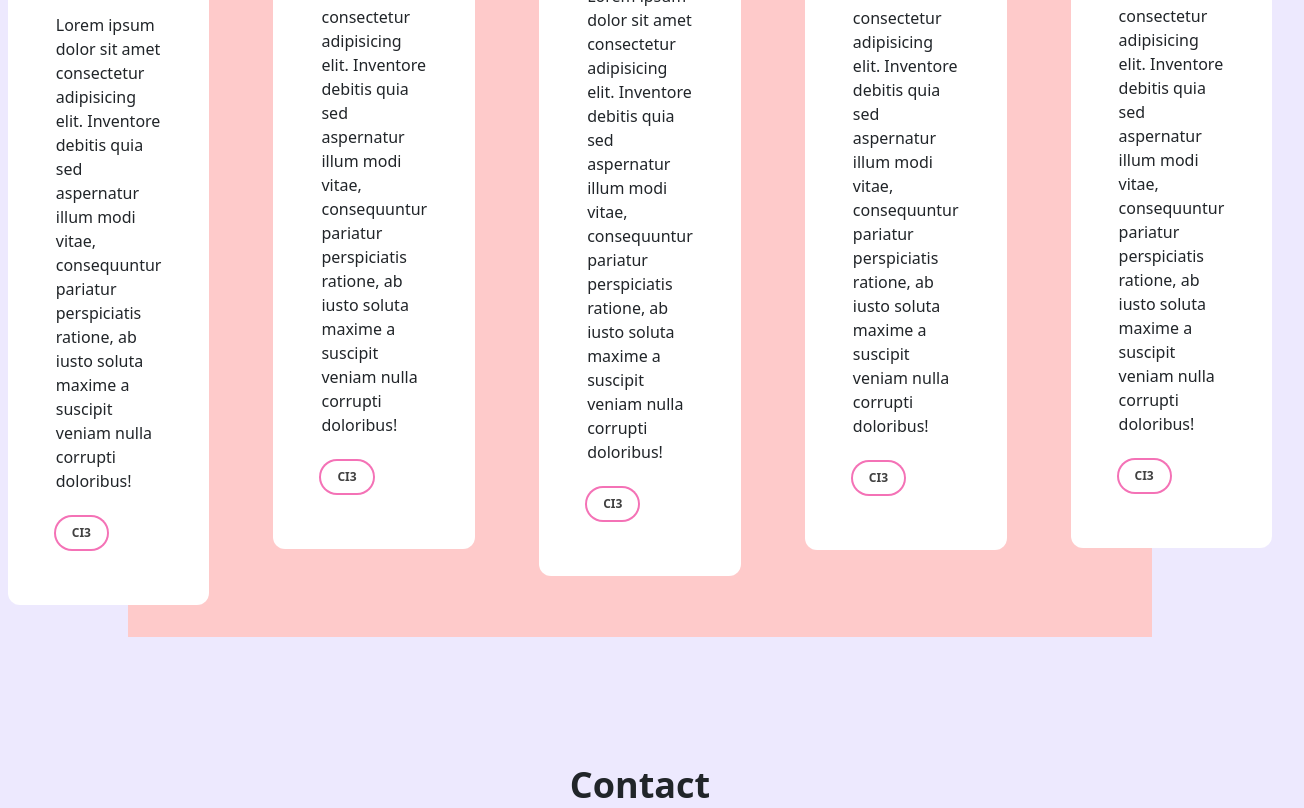
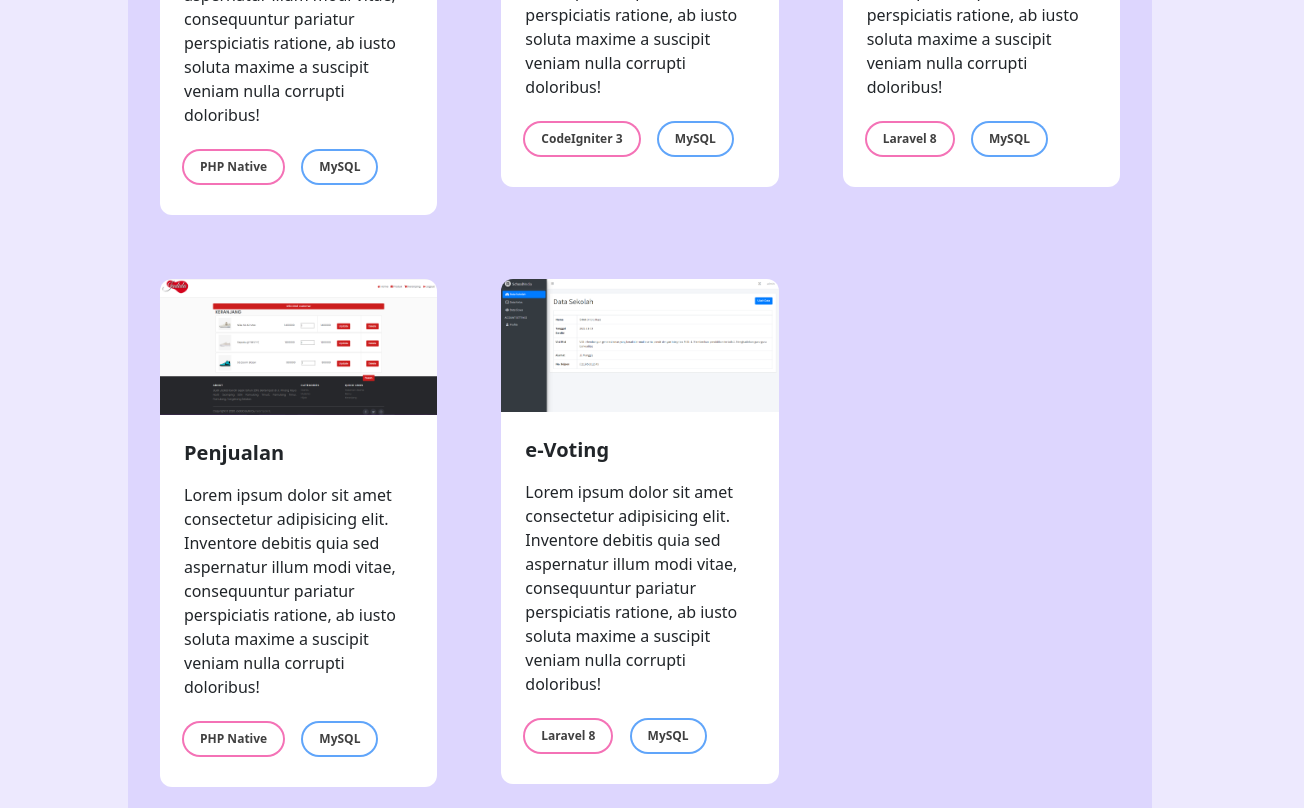
Before and after one commit to Myutii/mutiara.github.io, a website: page index.html in a window 1280 px wide. Shown: the part 1021-1829 px from the top of the page, 1304 px wide, since content can reach past the window. Drawn offline with nearby package versions, Linux system fonts and the light colour scheme.

Commit message:
update responsive

```diff
--- a/index.html
+++ b/index.html
@@ -71,12 +71,12 @@
         <!-- About -->
         <div class="max-w-sm m-auto md:justify-center md:mx-auto md:bg-violet-200 md:dark:bg-transparent md:flex md:max-w-5xl md:p-10">
             <div class="bg-violet-300 dark:bg-zinc-800 dark:border-2 dark:border-teal-400 p-8">
-                <img class="m-auto rounded-lg shadow-xl" src="https://source.unsplash.com/400x400" alt="">
+                <img class="m-auto rounded-lg shadow-xl" src="https://source.unsplash.com/AxptdsM1wy8" alt="">
             </div>
             <div class="p-8 m-auto">
                 <p class="text-3xl font-bold dark:text-neutral-200">Hello! I'm Mutiara</p>
                 <p class="text-sm text-neutral-500">A Muslim Woman</p>
-                <p class="dark:text-neutral-200 mb-5">Being honest is one of the things that our Uswatun Hasanah exemplifies.</p>
+                <p class="dark:text-neutral-200 mb-3">Being honest is one of the things that our Uswatun Hasanah exemplifies.</p>
                 <a href="#portofolio" class="text-xs text-neutral-700 rounded-full ring-2 dark:ring-teal-400 dark:text-neutral-200 ring-violet-400 mr-4 my-2 px-3 py-2 hover:bg-violet-400 hover:text-white hover:dark:text-white hover:ring-violet-400 font-bold">Portofolio</a>
                 <a href="#contact" class="text-xs text-neutral-700 rounded-full ring-2 dark:ring-teal-400 dark:text-neutral-200 ring-pink-400 mr-4 my-2 px-3 py-2 hover:bg-pink-400 hover:text-white hover:dark:text-white hover:ring-pink-400 font-bold">Contact</a>
             </div>
@@ -98,10 +98,10 @@
             <div class="h-20 "></div>
             <h1 class="text-4xl text-center font-semibold dark:text-neutral-200">My Project and Portofolio</h1>
         </div>
-        <div class="max-w-sm m-auto md:justify-center bg-red-200 dark:bg-zinc-800 dark:border-2 dark:border-teal-400 dark:text-neutral-200 md:flex md:max-w-5xl">
-            <div class="p-8">
+        <div class="max-w-sm m-auto md:justify-center grid grid-cols-1 md:grid-cols-2 lg:grid-cols-3 bg-violet-200 dark:bg-zinc-800 dark:border-2 dark:border-teal-400 dark:text-neutral-800 md:max-w-5xl">
+            <div class="p-8 md:max-w-sm">
                 <img class="m-auto rounded-t-xl dark:rounded-none" src="image/siakad.PNG" alt="">
-                <div class="bg-white dark:bg-zinc-900 dark:rounded-none dark:shadow-lg rounded-b-xl p-5 md:max-w-sm">
+                <div class="bg-white dark:bg-zinc-900 dark:rounded-none dark:shadow-lg rounded-b-xl p-4">
                     <h2 class="text-xl font-semibold">Sistem Informasi Akademik</h2>
                     <p class="py-3">
                         Lorem ipsum dolor sit amet consectetur adipisicing elit.
@@ -109,12 +109,13 @@
                         consequuntur pariatur perspiciatis ratione, ab iusto soluta
                         maxime a suscipit veniam nulla corrupti doloribus!
                     </p>
-                    <button class="text-xs text-neutral-700 rounded-full ring-2 dark:ring-teal-400 dark:text-neutral-200 ring-pink-400 mr-4 my-2 px-3 py-2 hover:bg-pink-400 hover:text-white hover:ring-pink-400 font-bold">CI3</button>
+                    <button class="text-xs text-neutral-700 rounded-full ring-2 dark:ring-teal-400 dark:text-neutral-800 ring-pink-400 mr-4 my-2 px-3 py-2 hover:bg-pink-400 hover:text-white dark:hover:bg-teal-400 font-bold">PHP Native</button>
+                    <button class="text-xs text-neutral-700 rounded-full ring-2 dark:ring-teal-400 dark:text-neutral-800 ring-blue-400 mr-4 my-2 px-3 py-2 hover:bg-blue-400 hover:text-white dark:hover:bg-teal-400 font-bold">MySQL</button>
                 </div>
             </div>
-            <div class="px-8 pb-8 md:py-8">
+            <div class="px-8 pb-8 md:py-8 md:max-w-sm">
                 <img class="m-auto rounded-t-xl dark:rounded-none" src="image/evote.PNG" alt="">
-                <div class="bg-white dark:bg-zinc-900 dark:rounded-none dark:shadow-lg rounded-b-xl p-5 md:max-w-sm">
+                <div class="bg-white dark:bg-zinc-900 dark:rounded-none dark:shadow-lg rounded-b-xl p-4">
                     <h2 class="text-xl font-semibold">E-Voting</h2>
                     <p class="py-3">
                         Lorem ipsum dolor sit amet consectetur adipisicing elit.
@@ -122,12 +123,13 @@
                         consequuntur pariatur perspiciatis ratione, ab iusto soluta
                         maxime a suscipit veniam nulla corrupti doloribus!
                     </p>
-                    <button class="text-xs text-neutral-700 rounded-full ring-2 dark:ring-teal-400 dark:text-neutral-200 ring-pink-400 mr-4 my-2 px-3 py-2 hover:bg-pink-400 hover:text-white hover:ring-pink-400 font-bold">CI3</button>
+                    <button class="text-xs text-neutral-700 rounded-full ring-2 dark:ring-teal-400 dark:text-neutral-800 ring-pink-400 mr-4 my-2 px-3 py-2 hover:bg-pink-400 hover:text-white dark:hover:bg-teal-400 font-bold">CodeIgniter 3</button>
+                    <button class="text-xs text-neutral-700 rounded-full ring-2 dark:ring-teal-400 dark:text-neutral-800 ring-blue-400 mr-4 my-2 px-3 py-2 hover:bg-blue-400 hover:text-white dark:hover:bg-teal-400 font-bold">MySQL</button>
                 </div>
             </div>
-            <div class="px-8 pb-8 md:py-8">
+            <div class="px-8 pb-8 md:py-8 md:max-w-sm">
                 <img class="m-auto rounded-t-xl dark:rounded-none" src="image/dompet.PNG" alt="">
-                <div class="bg-white dark:bg-zinc-900 dark:rounded-none dark:shadow-lg rounded-b-xl p-5 md:max-w-sm">
+                <div class="bg-white dark:bg-zinc-900 dark:rounded-none dark:shadow-lg rounded-b-xl p-4">
                     <h2 class="text-xl font-semibold">Atom Pocket</h2>
                     <p class="py-3">
                         Lorem ipsum dolor sit amet consectetur adipisicing elit.
@@ -135,12 +137,13 @@
                         consequuntur pariatur perspiciatis ratione, ab iusto soluta
                         maxime a suscipit veniam nulla corrupti doloribus!
                     </p>
-                    <button class="text-xs text-neutral-700 rounded-full ring-2 dark:ring-teal-400 dark:text-neutral-200 ring-pink-400 mr-4 my-2 px-3 py-2 hover:bg-pink-400 hover:text-white hover:ring-pink-400 font-bold">CI3</button>
+                    <button class="text-xs text-neutral-700 rounded-full ring-2 dark:ring-teal-400 dark:text-neutral-800 ring-pink-400 mr-4 my-2 px-3 py-2 hover:bg-pink-400 hover:text-white dark:hover:bg-teal-400 font-bold">Laravel 8</button>
+                    <button class="text-xs text-neutral-700 rounded-full ring-2 dark:ring-teal-400 dark:text-neutral-800 ring-blue-400 mr-4 my-2 px-3 py-2 hover:bg-blue-400 hover:text-white dark:hover:bg-teal-400 font-bold">MySQL</button>
                 </div>
             </div>
-            <div class="px-8 pb-8 md:py-8">
+            <div class="px-8 pb-8 md:py-8 md:max-w-sm">
                 <img class="m-auto rounded-t-xl dark:rounded-none" src="image/toko.PNG" alt="">
-                <div class="bg-white dark:bg-zinc-900 dark:rounded-none dark:shadow-lg rounded-b-xl p-5 md:max-w-sm">
+                <div class="bg-white dark:bg-zinc-900 dark:rounded-none dark:shadow-lg rounded-b-xl p-4">
                     <h2 class="text-xl font-semibold">Penjualan</h2>
                     <p class="py-3">
                         Lorem ipsum dolor sit amet consectetur adipisicing elit.
@@ -148,12 +151,13 @@
                         consequuntur pariatur perspiciatis ratione, ab iusto soluta
                         maxime a suscipit veniam nulla corrupti doloribus!
                     </p>
-                    <button class="text-xs text-neutral-700 rounded-full ring-2 dark:ring-teal-400 dark:text-neutral-200 ring-pink-400 mr-4 my-2 px-3 py-2 hover:bg-pink-400 hover:text-white hover:ring-pink-400 font-bold">CI3</button>
+                    <button class="text-xs text-neutral-700 rounded-full ring-2 dark:ring-teal-400 dark:text-neutral-800 ring-pink-400 mr-4 my-2 px-3 py-2 hover:bg-pink-400 hover:text-white dark:hover:bg-teal-400 font-bold">PHP Native</button>
+                    <button class="text-xs text-neutral-700 rounded-full ring-2 dark:ring-teal-400 dark:text-neutral-800 ring-blue-400 mr-4 my-2 px-3 py-2 hover:bg-blue-400 hover:text-white dark:hover:bg-teal-400 font-bold">MySQL</button>
                 </div>
             </div>
-            <div class="px-8 pb-8 md:py-8">
+            <div class="px-8 pb-8 md:py-8 md:max-w-sm">
                 <img class="m-auto rounded-t-xl dark:rounded-none" src="image/datasekolah.PNG" alt="">
-                <div class="bg-white dark:bg-zinc-900 dark:rounded-none dark:shadow-lg rounded-b-xl p-5 md:max-w-sm">
+                <div class="bg-white dark:bg-zinc-900 dark:rounded-none dark:shadow-lg rounded-b-xl p-4">
                     <h2 class="text-xl font-semibold">e-Voting</h2>
                     <p class="py-3">
                         Lorem ipsum dolor sit amet consectetur adipisicing elit.
@@ -161,7 +165,8 @@
                         consequuntur pariatur perspiciatis ratione, ab iusto soluta
                         maxime a suscipit veniam nulla corrupti doloribus!
                     </p>
-                    <button class="text-xs text-neutral-700 rounded-full ring-2 dark:ring-teal-400 dark:text-neutral-200 ring-pink-400 mr-4 my-2 px-3 py-2 hover:bg-pink-400 hover:text-white hover:ring-pink-400 font-bold">CI3</button>
+                    <button class="text-xs text-neutral-700 rounded-full ring-2 dark:ring-teal-400 dark:text-neutral-800 ring-pink-400 mr-4 my-2 px-3 py-2 hover:bg-pink-400 hover:text-white dark:hover:bg-teal-400 font-bold">Laravel 8</button>
+                    <button class="text-xs text-neutral-700 rounded-full ring-2 dark:ring-teal-400 dark:text-neutral-800 ring-blue-400 mr-4 my-2 px-3 py-2 hover:bg-blue-400 hover:text-white dark:hover:bg-teal-400 font-bold">MySQL</button>
                 </div>
             </div>
         </div>
@@ -170,7 +175,7 @@
             <div class="h-20 "></div>
             <h1 class="text-4xl text-center font-semibold dark:text-neutral-200">Contact</h1>
         </div>
-        <div class="p-8 max-w-sm m-auto md:justify-center bg-blue-200 dark:bg-zinc-800 dark:border-2 dark:border-teal-400 dark:text-neutral-200 md:flex md:max-w-5xl">
+        <div class="p-8 max-w-sm m-auto md:justify-center bg-violet-200 dark:bg-zinc-800 dark:border-2 dark:border-teal-400 dark:text-neutral-800 md:flex md:max-w-5xl">
             <div class="p-2 md:py-3 mb-5 md:w-2/6 rounded-xl md:mx-2 bg-white dark:bg-zinc-800 flex">
                 <svg xmlns="http://www.w3.org/2000/svg" width="40" height="40" fill="currentColor" class="bi bi-telephone my-auto p-1" viewBox="0 0 16 16">
                     <path d="M3.654 1.328a.678.678 0 0 0-1.015-.063L1.605 2.3c-.483.484-.661 1.169-.45 1.77a17.568 17.568 0 0 0 4.168 6.608 17.569 17.569 0 0 0 6.608 4.168c.601.211 1.286.033 1.77-.45l1.034-1.034a.678.678 0 0 0-.063-1.015l-2.307-1.794a.678.678 0 0 0-.58-.122l-2.19.547a1.745 1.745 0 0 1-1.657-.459L5.482 8.062a1.745 1.745 0 0 1-.46-1.657l.548-2.19a.678.678 0 0 0-.122-.58L3.654 1.328zM1.884.511a1.745 1.745 0 0 1 2.612.163L6.29 2.98c.329.423.445.974.315 1.494l-.547 2.19a.678.678 0 0 0 .178.643l2.457 2.457a.678.678 0 0 0 .644.178l2.189-.547a1.745 1.745 0 0 1 1.494.315l2.306 1.794c.829.645.905 1.87.163 2.611l-1.034 1.034c-.74.74-1.846 1.065-2.877.702a18.634 18.634 0 0 1-7.01-4.42 18.634 18.634 0 0 1-4.42-7.009c-.362-1.03-.037-2.137.703-2.877L1.885.511z"/>
@@ -202,7 +207,7 @@
         </div>
 
         <div class="h-20 "></div>
-        <div class="max-w-full bg-teal-400 align-middle">
+        <div class="max-w-full bg-teal-300 align-middle">
             <div class="h-20"></div>
             <p class="max-w-xs m-auto p-3 text-center font-semibold">&copy 2021 Mutiara. All Rights Reserved</p>
         </div>
```
